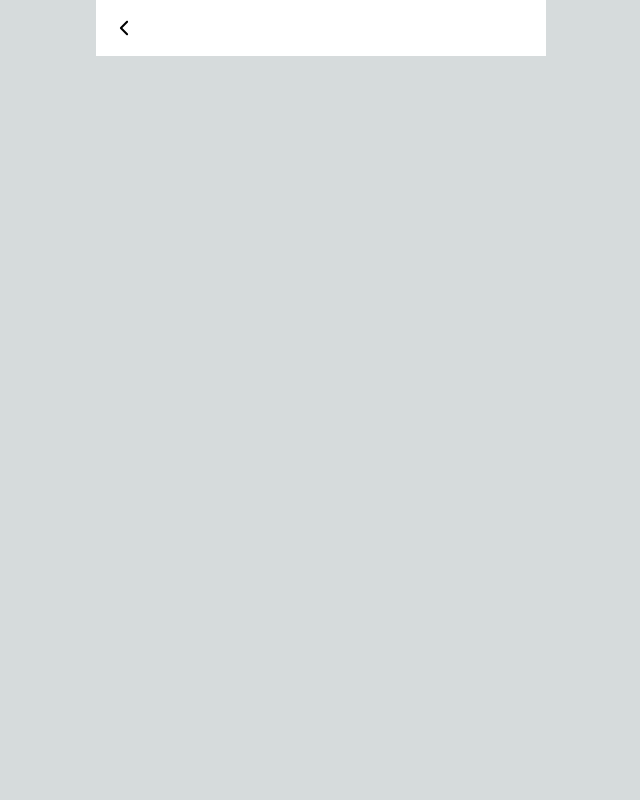
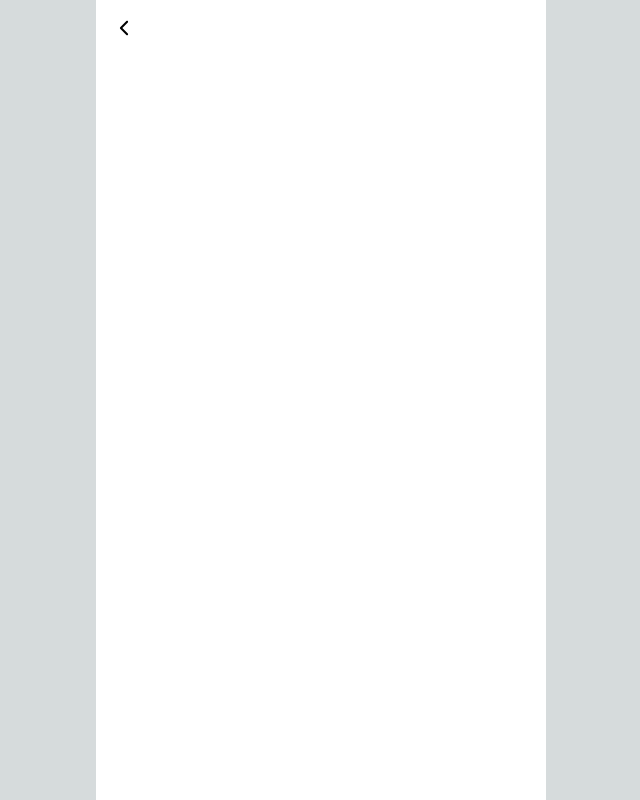
Before and after one commit to yui880/WTWT_WEB, a Next.js app in the folder wtwt-web/: page /post/1 in a window 1280 px wide. Shown: the whole page, without its empty margins (319-959 px from the left). Built offline with nearby package versions, Linux system fonts and the light colour scheme.

Commit message:
feat: Container 공통 컴포넌트 구현
배경과 너비, 높이를 설정하는 공통 컴포넌트

```diff
--- a/wtwt-web/src/app/post/[id]/page.tsx
+++ b/wtwt-web/src/app/post/[id]/page.tsx
@@ -1,15 +1,11 @@
 'use client';
 
 import { usePathname } from 'next/navigation';
-import { Header } from '@component/components/common/Header';
+import { PostDetail } from '@component/components/post/PostDetail';
 
 const Post = (props: any) => {
   const pathname = usePathname();
-  return (
-    <div>
-      <Header goBackButton={true} />
-    </div>
-  );
+  return <PostDetail />;
 };
 
 export default Post;
--- /dev/null
+++ b/wtwt-web/src/components/common/Container/Container.tsx
@@ -0,0 +1,14 @@
+import React from 'react';
+
+interface ContainerProps {
+  children: React.ReactNode;
+}
+export const Container = ({ children }: ContainerProps) => {
+  const height = window.innerHeight;
+
+  return (
+    <div className="w-full bg-white font-Pretendard" style={{ height: `${height}px` }}>
+      {children}
+    </div>
+  );
+};
--- /dev/null
+++ b/wtwt-web/src/components/common/Container/index.tsx
@@ -0,0 +1 @@
+export * from './Container';
--- /dev/null
+++ b/wtwt-web/src/components/post/PostDetail/PostDetail.tsx
@@ -0,0 +1,11 @@
+import { Header } from '@component/components/common/Header';
+import { Container } from '@component/components/common/Container';
+
+export const PostDetail = () => {
+  return (
+    <Container>
+      <Header goBackButton={true} />
+      <div />
+    </Container>
+  );
+};
--- /dev/null
+++ b/wtwt-web/src/components/post/PostDetail/index.tsx
@@ -0,0 +1 @@
+export * from './PostDetail';
```
